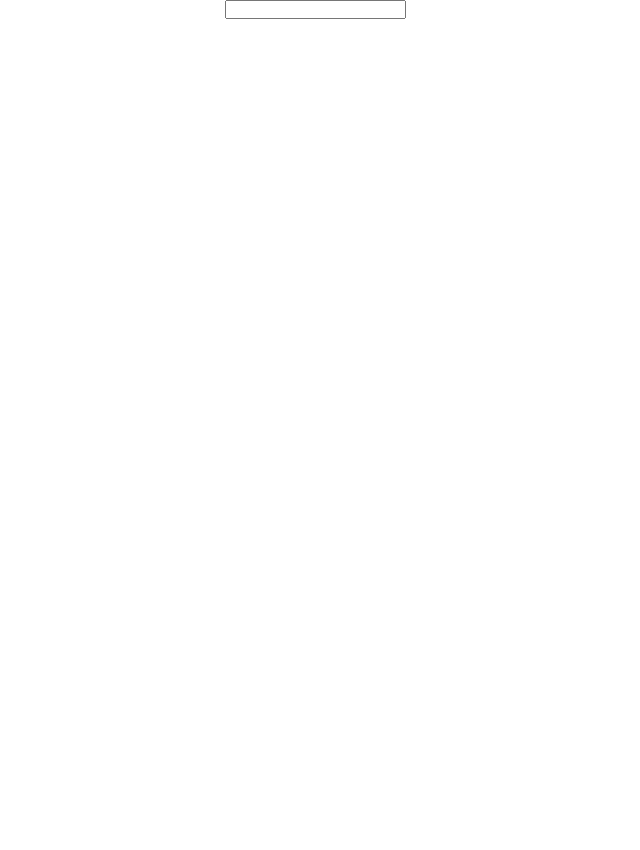
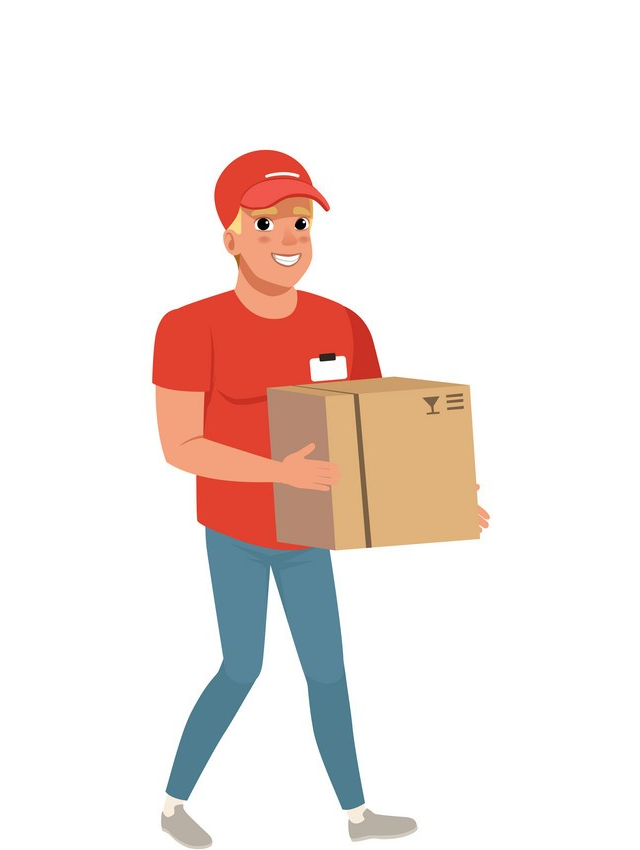
Before and after one commit to codeddave/let-it-go-web, a React (Create React App) app: page /reset-password in a window 1280 px wide. Shown: the top 850 px of the page, without its empty margins (325-965 px from the left). Before the commit the page ends 800 px from the top, so only its background shows below. Built offline with nearby package versions, Linux system fonts and the light colour scheme.

Commit message:
ResetPassword page update, added logo image

```diff
--- a/src/pages/ResetPassword.jsx
+++ b/src/pages/ResetPassword.jsx
@@ -1,13 +1,24 @@
 import { Field, Form, Formik } from "formik";
 import React from "react";
+import LetItGoLogo from "../assets/images/let-it-go.jpg";
+import "./ResetPassword.css";
 
 const ResetPassword = () => {
   return (
-    <div>
-      <Formik>
+    <div className="reset-page">
+      <section>
+        <img src={LetItGoLogo} className="logo" alt="" />
+      </section>
+      <Formik
+        initialValues={{
+          password: "",
+          confirmPassword: "",
+        }}
+      >
         {({}) => (
-          <Form>
-            <Field></Field>
+          <Form className="reset-form">
+            <Field name="password" placeholder="password" />
+            <Field name="confirmPassword" placeholder="confirm password" />
           </Form>
         )}
       </Formik>
```
Also changed, not shown: src/assets/images/let-it-go.jpg (added).
